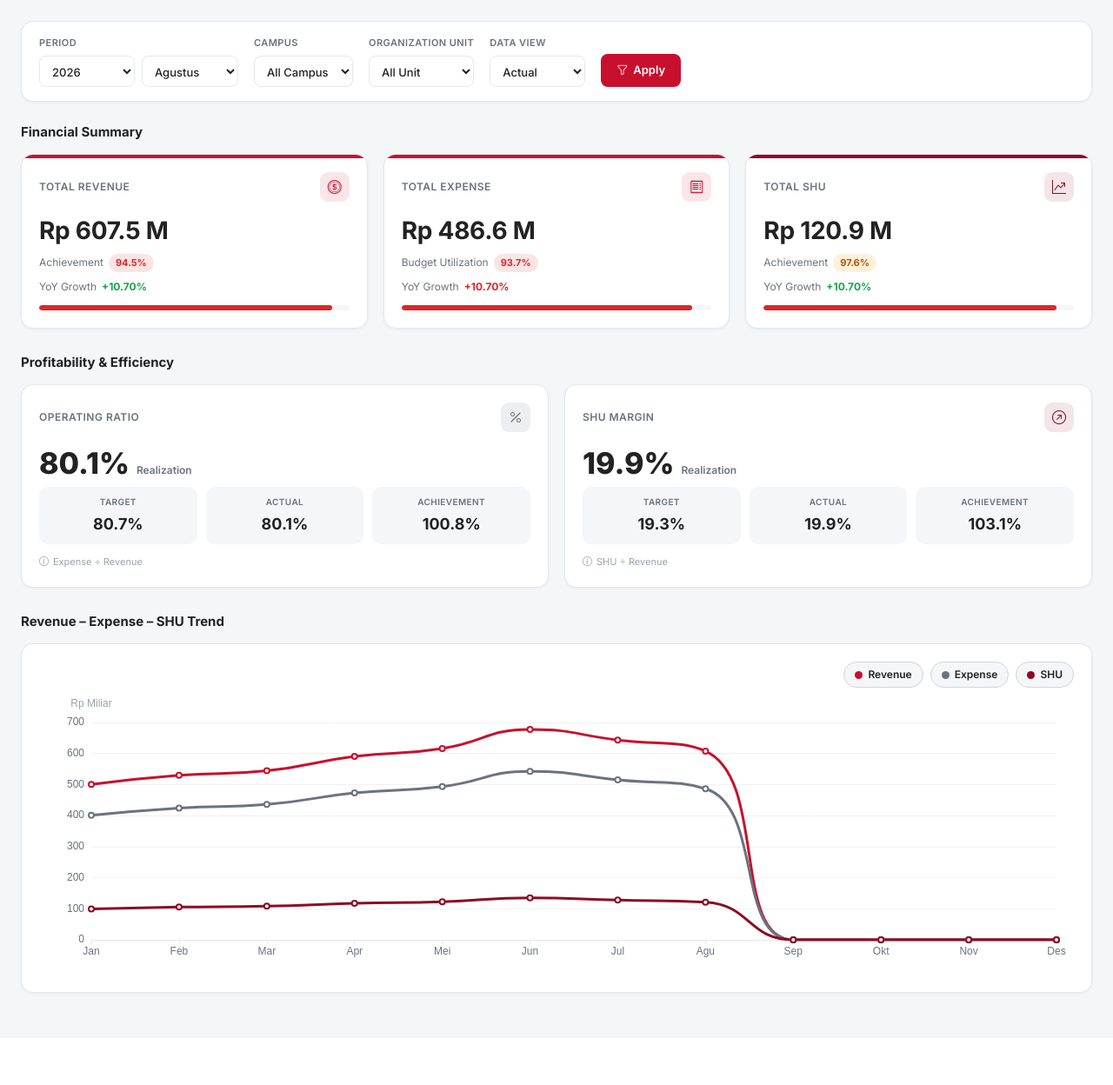
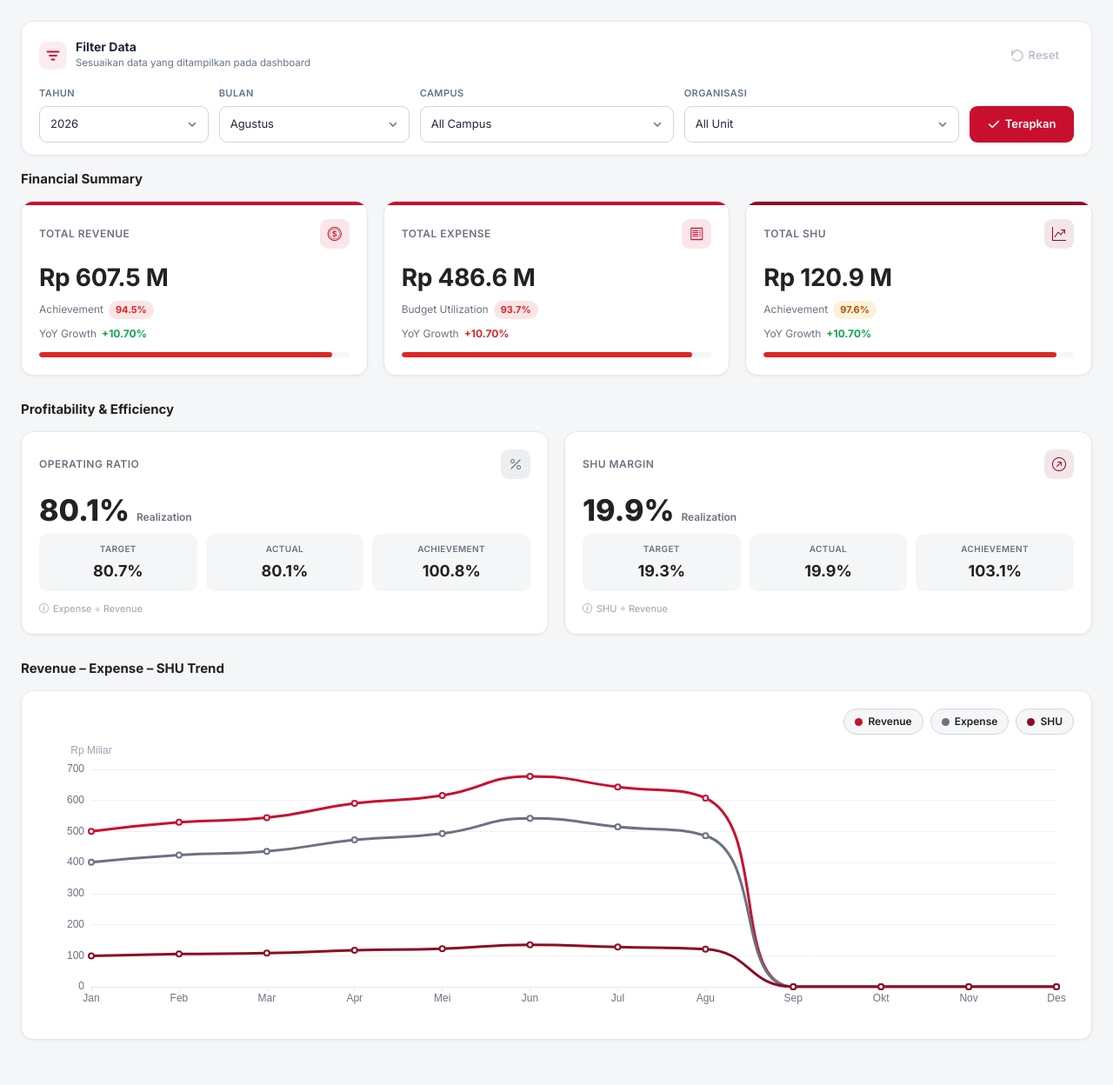
Before and after one commit to Maswildan0/dashboard-analyst, a Django app: page / in a window 1280 px wide. Shown: the part 65-1313 px from the top of the page at 87% size. Before the commit the page ends 1209 px from the top, so only its background shows below. Run offline with Django 5.2, Linux system fonts and the light colour scheme; data comes from the database, SQL or seed files in the repository; data that the repository does not hold is empty; style sheets or scripts are compiled from the project's sources; some libraries are stand-ins or nearby versions.

Commit message:
Redesign Financial Performance Overview filter into df-card with chips

```diff
--- a/finance/static/finance/css/dashboard-filter.css
+++ b/finance/static/finance/css/dashboard-filter.css
@@ -256,3 +256,21 @@
     .df-form-revenue .df-apply { grid-column: span 1; }
     .df-form-revenue .df-apply .df-btn { width: 100%; }
 }
+
+/* ============================================================
+   Finance Performance Overview filter card.
+   Shares .df-card tokens with Data Tuition Fee / Revenue Overview.
+   ============================================================ */
+.df-form-finance {
+    grid-template-columns: 0.8fr 0.9fr 1.2fr 1.3fr 120px;
+}
+@media (max-width: 1199px) {
+    .df-form-finance { grid-template-columns: repeat(3, 1fr); }
+    .df-form-finance .df-apply { grid-column: span 3; align-items: flex-start; }
+    .df-form-finance .df-apply .df-btn { width: auto; min-width: 160px; align-self: flex-start; }
+}
+@media (max-width: 767px) {
+    .df-form-finance { grid-template-columns: 1fr; }
+    .df-form-finance .df-apply { grid-column: span 1; }
+    .df-form-finance .df-apply .df-btn { width: 100%; }
+}
--- /dev/null
+++ b/finance/static/finance/js/finance-filter.js
@@ -0,0 +1,91 @@
+/* Financial Performance Overview filter card: GET submit (Terapkan), active
+   chips for non-default Campus/Unit, and Reset back to the latest period.
+   Backend parameter contract (year, month, campus, unit) is untouched —
+   the form is a plain GET to finance:dashboard. */
+(function () {
+    'use strict';
+    const form = document.getElementById('finance-filter-form');
+    if (!form) return;
+
+    const card = document.getElementById('finance-filter-card');
+    const applyBtn = document.getElementById('finance-apply-btn');
+    const resetBtn = document.getElementById('finance-reset-btn');
+    const chipsBox = document.getElementById('finance-chips');
+    const chipsList = document.getElementById('finance-chips-list');
+
+    const selects = {
+        year: document.getElementById('f-year'),
+        month: document.getElementById('f-month'),
+        campus: document.getElementById('f-campus'),
+        unit: document.getElementById('f-unit'),
+    };
+
+    const LABELS = { year: 'Tahun', month: 'Bulan', campus: 'Campus', unit: 'Organisasi' };
+    // A value equal to the form default is not an "active" filter.
+    const DEFAULTS = {
+        campus: 'all',
+        unit: 'all',
+        year: form.dataset.defaultYear,
+        month: form.dataset.defaultMonth,
+    };
+
+    const MONTH_NAMES = ['Januari', 'Februari', 'Maret', 'April', 'Mei', 'Juni',
+        'Juli', 'Agustus', 'September', 'Oktober', 'November', 'Desember'];
+
+    function labelFor(key, value) {
+        if (key === 'month') {
+            const n = parseInt(value, 10);
+            return (MONTH_NAMES[n - 1] || value);
+        }
+        return value;
+    }
+
+    function isActive(key, value) {
+        return String(value) !== String(DEFAULTS[key]);
+    }
+
+    function activeKeys() {
+        return Object.keys(selects).filter((k) => isActive(k, selects[k].value));
+    }
+
+    function updateChips() {
+        const active = activeKeys();
+        chipsList.innerHTML = '';
+        if (active.length === 0) {
+            chipsBox.hidden = true;
+            resetBtn.disabled = true;
+            return;
+        }
+        chipsBox.hidden = false;
+        resetBtn.disabled = false;
+
+        active.forEach((key) => {
+            const value = selects[key].value;
+            const chip = document.createElement('span');
+            chip.className = 'df-chip';
+            const txt = document.createElement('span');
+            txt.textContent = LABELS[key] + ': ' + labelFor(key, value);
+            const x = document.createElement('button');
+            x.className = 'df-chip-x';
+            x.setAttribute('aria-label', 'Hapus ' + LABELS[key]);
+            x.textContent = '\u00d7';
+            x.addEventListener('click', () => {
+                selects[key].value = DEFAULTS[key];
+                updateChips();
+                form.submit();
+            });
+            chip.appendChild(txt);
+            chip.appendChild(x);
+            chipsList.appendChild(chip);
+        });
+    }
+
+    resetBtn.addEventListener('click', () => {
+        if (resetBtn.disabled) return;
+        Object.keys(selects).forEach((k) => { selects[k].value = DEFAULTS[k]; });
+        form.submit();
+    });
+
+    // Selecting values never auto-submits; Terapkan / chip-x / Reset do.
+    updateChips();
+})();
--- /dev/null
+++ b/finance/templates/finance/components/finance_filter_card.html
@@ -0,0 +1,64 @@
+{# Finance dashboard filter card (see finance-filter.js). #}
+
+<div class="df-card" id="finance-filter-card">
+    <div class="df-card-head">
+        <div class="df-head-left">
+            <span class="df-head-icon" aria-hidden="true">
+                <svg width="16" height="16" viewBox="0 0 16 16" fill="none"><path d="M1.5 3.5h13M4 8h8M6.5 12.5h3" stroke="currentColor" stroke-width="1.8" stroke-linecap="round"/></svg>
+            </span>
+            <div>
+                <div class="df-head-title">Filter Data</div>
+                <div class="df-head-desc">Sesuaikan data yang ditampilkan pada dashboard</div>
+            </div>
+        </div>
+        <button type="button" class="df-btn df-btn-ghost" id="finance-reset-btn" disabled aria-label="Reset filter">
+            <svg width="14" height="14" viewBox="0 0 16 16" fill="none"><path d="M1 8a7 7 0 111.2 3.9M1 1v3h3" stroke="currentColor" stroke-width="1.6" stroke-linecap="round" stroke-linejoin="round"/></svg>
+            Reset
+        </button>
+    </div>
+
+    <form id="finance-filter-form" class="df-form df-form-finance" method="get" action="{% url 'finance:dashboard' %}" data-default-year="{{ filters.year }}" data-default-month="{{ filters.month }}">
+        <div class="df-field">
+            <label class="df-label" for="f-year">Tahun</label>
+            <select id="f-year" name="year" class="df-select df-native-select">
+                {% for y in years %}<option value="{{ y }}" {% if y == filters.year %}selected{% endif %}>{{ y }}</option>{% endfor %}
+            </select>
+        </div>
+
+        <div class="df-field">
+            <label class="df-label" for="f-month">Bulan</label>
+            <select id="f-month" name="month" class="df-select df-native-select">
+                {% for mo in months %}<option value="{{ forloop.counter }}" {% if forloop.counter == filters.month %}selected{% endif %}>{{ mo }}</option>{% endfor %}
+            </select>
+        </div>
+
+        <div class="df-field">
+            <label class="df-label" for="f-campus">Campus</label>
+            <select id="f-campus" name="campus" class="df-select df-native-select">
+                <option value="all" {% if filters.campus_code == 'all' %}selected{% endif %}>All Campus</option>
+                {% for c in campuses %}<option value="{{ c.code }}" {% if filters.campus_code == c.code %}selected{% endif %}>{{ c.name }}</option>{% endfor %}
+            </select>
+        </div>
+
+        <div class="df-field">
+            <label class="df-label" for="f-unit">Organisasi</label>
+            <select id="f-unit" name="unit" class="df-select df-native-select">
+                <option value="all" {% if filters.unit == 'all' %}selected{% endif %}>All Unit</option>
+                {% for u in units %}<option value="{{ u.id }}" {% if filters.unit == u.id|stringformat:'s' %}selected{% endif %}>{{ u.name }}</option>{% endfor %}
+            </select>
+        </div>
+
+        <div class="df-field df-apply">
+            <span class="df-label df-label-empty" aria-hidden="true"></span>
+            <button type="submit" class="df-btn df-btn-primary" id="finance-apply-btn">
+                <svg class="df-btn-icon" width="14" height="14" viewBox="0 0 16 16" fill="none" aria-hidden="true"><path d="M2 8l4 4 8-8" stroke="currentColor" stroke-width="2" stroke-linecap="round" stroke-linejoin="round"/></svg>
+                <span class="df-btn-text">Terapkan</span>
+            </button>
+        </div>
+    </form>
+
+    <div class="df-chips" id="finance-chips" hidden>
+        <span class="df-chips-label">Filter aktif:</span>
+        <div class="df-chips-list" id="finance-chips-list"></div>
+    </div>
+</div>
--- a/finance/templates/finance/dashboard.html
+++ b/finance/templates/finance/dashboard.html
@@ -1,45 +1,9 @@
 {% extends 'finance/base.html' %}
+{% load static %}
 {% block content %}
 
-{# Global filter bar (#5) #}
-<section class="filter-bar card" aria-label="Global filters">
-    <form method="get" action="{% url 'finance:dashboard' %}" class="filter-form">
-        <div class="filter-group">
-            <label for="f-year">Period</label>
-            <div class="filter-row">
-                <select id="f-year" name="year" class="filter-select">
-                    {% for y in years %}<option value="{{ y }}" {% if y == filters.year %}selected{% endif %}>{{ y }}</option>{% endfor %}
-                </select>
-                <select id="f-month" name="month" class="filter-select">
-                    {% for mo in months %}<option value="{{ forloop.counter }}" {% if forloop.counter == filters.month %}selected{% endif %}>{{ mo }}</option>{% endfor %}
-                </select>
-            </div>
-        </div>
-        <div class="filter-group">
-            <label for="f-campus">Campus</label>
-            <select id="f-campus" name="campus" class="filter-select">
-                <option value="all" {% if filters.campus_code == 'all' %}selected{% endif %}>All Campus</option>
-                {% for c in campuses %}<option value="{{ c.code }}" {% if filters.campus_code == c.code %}selected{% endif %}>{{ c.name }}</option>{% endfor %}
-            </select>
-        </div>
-        <div class="filter-group">
-            <label for="f-unit">Organization Unit</label>
-            <select id="f-unit" name="unit" class="filter-select">
-                <option value="all" {% if filters.unit == 'all' %}selected{% endif %}>All Unit</option>
-                {% for u in units %}<option value="{{ u.id }}" {% if filters.unit == u.id|stringformat:'s' %}selected{% endif %}>{{ u.name }}</option>{% endfor %}
-            </select>
-        </div>
-        <div class="filter-group">
-            <label for="f-view">Data View</label>
-            <select id="f-view" name="view" class="filter-select">
-                <option value="actual" selected>Actual</option>
-                <option value="budget">Budget</option>
-                <option value="target">Target</option>
-            </select>
-        </div>
-        <button type="submit" class="btn-primary"><i class="bi bi-funnel"></i> Apply</button>
-    </form>
-</section>
+{# Filter card — same design system as Data Tuition Fee / Revenue Overview #}
+{% include 'finance/components/finance_filter_card.html' %}
 
 {% if empty %}
 <section class="empty-state card">
@@ -82,3 +46,7 @@
 
 {% endif %}
 {% endblock %}
+
+{% block scripts %}
+<script src="{% static 'finance/js/finance-filter.js' %}" defer></script>
+{% endblock %}
```
